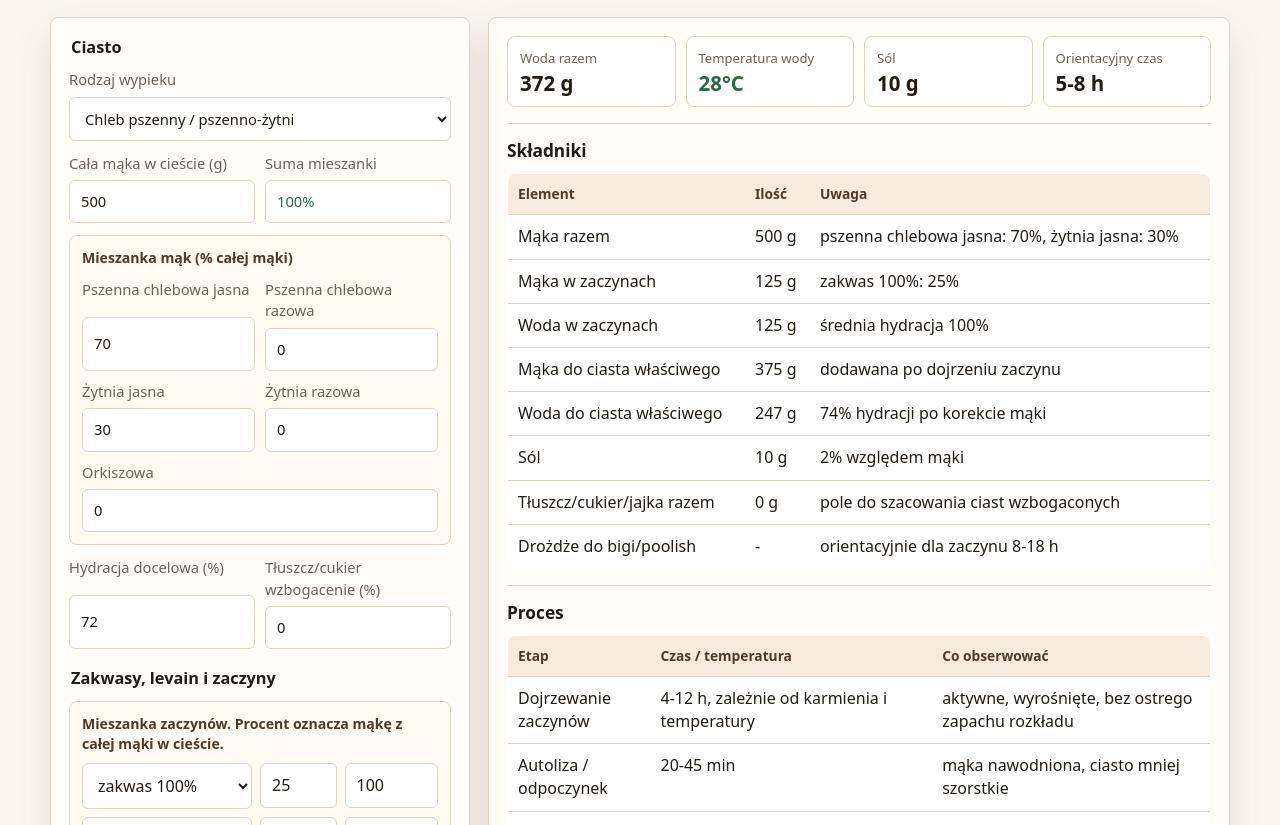
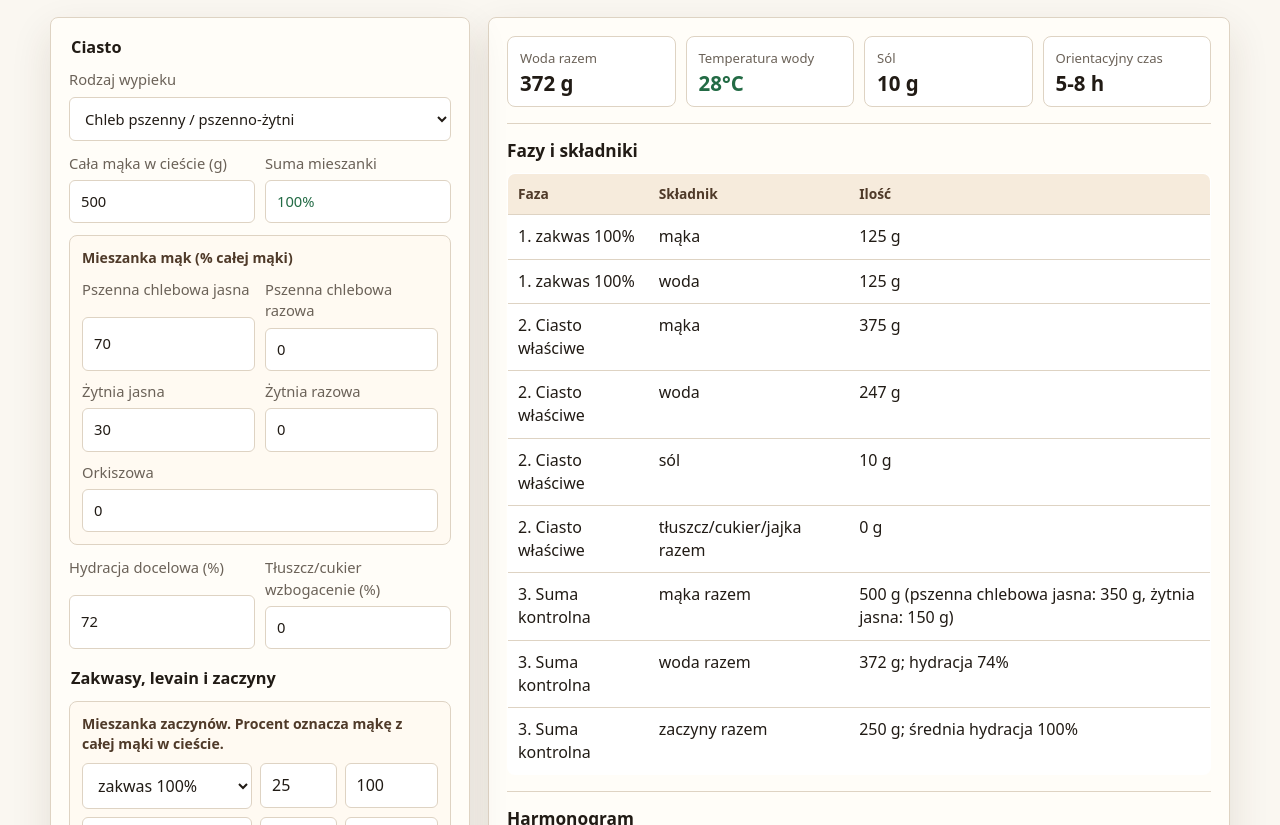
Before and after one commit to wojokoka-max/kalkulator-pieczywa, a plain HTML site: page index.html in a window 1280 px wide. Shown: the part 127-952 px from the top of the page. Drawn offline with Linux system fonts and the light colour scheme.

Commit message:
Show final formula by baking phases

```diff
--- a/index.html
+++ b/index.html
@@ -422,17 +422,17 @@
         </div>
 
         <div class="section">
-          <h2>Składniki</h2>
+          <h2>Fazy i składniki</h2>
           <table>
             <thead>
-              <tr><th>Element</th><th>Ilość</th><th>Uwaga</th></tr>
+              <tr><th>Faza</th><th>Składnik</th><th>Ilość</th></tr>
             </thead>
             <tbody id="ingredients"></tbody>
           </table>
         </div>
 
         <div class="section">
-          <h2>Proces</h2>
+          <h2>Harmonogram</h2>
           <table>
             <thead>
               <tr><th>Etap</th><th>Czas / temperatura</th><th>Co obserwować</th></tr>
@@ -516,6 +516,14 @@
       const min = prefermentFlour * 0.001 * warmFactor;
       const max = prefermentFlour * 0.003 * warmFactor;
       return `${min.toFixed(1)}-${max.toFixed(1)} g świeżych drożdży albo ${(min / 3).toFixed(2)}-${(max / 3).toFixed(2)} g suchych`;
+    }
+
+    function yeastDoseShort(prefermentFlour, roomTemp) {
+      if (prefermentFlour <= 0) return "-";
+      const warmFactor = roomTemp >= 24 ? 0.7 : roomTemp <= 19 ? 1.4 : 1;
+      const min = prefermentFlour * 0.001 * warmFactor;
+      const max = prefermentFlour * 0.003 * warmFactor;
+      return `${min.toFixed(1)}-${max.toFixed(1)} g świeżych / ${(min / 3).toFixed(2)}-${(max / 3).toFixed(2)} g suchych`;
     }
 
     function prefermentMix(flour) {
@@ -606,23 +614,32 @@
       document.getElementById("salt").textContent = grams(salt);
       document.getElementById("timeTotal").textContent = hours(total);
 
-      document.getElementById("ingredients").innerHTML = [
-        ["Mąka razem", grams(flour), mix.active.map(item => `${item.label}: ${Math.round(item.share * 100)}%`).join(", ") || "wpisz udział mąk"],
-        ["Mąka w zaczynach", grams(preferment.flourTotal), preferment.active.map(row => `${row.label}: ${row.pct}%`).join(", ") || "bez zaczynu"],
-        ["Woda w zaczynach", grams(preferment.waterTotal), preferment.flourTotal > 0 ? `średnia hydracja ${Math.round(preferment.averageHydration)}%` : "bez zaczynu"],
-        ["Mąka do ciasta właściwego", grams(finalFlour), "dodawana po dojrzeniu zaczynu"],
-        ["Woda do ciasta właściwego", grams(finalWater), `${Math.round(adjustedHydration)}% hydracji po korekcie mąki`],
-        ["Sól", grams(salt), `${product.salt}% względem mąki`],
-        ["Tłuszcz/cukier/jajka razem", grams(enrichGrams), "pole do szacowania ciast wzbogaconych"],
-        ["Drożdże do bigi/poolish", preferment.yeastFlour > 0 ? yeastDose("biga", preferment.yeastFlour, room) : "-", "orientacyjnie dla zaczynu 8-18 h"]
-      ].map(row => `<tr><td>${row[0]}</td><td>${row[1]}</td><td>${row[2]}</td></tr>`).join("");
+      const flourDescription = mix.active.map(item => `${item.label}: ${grams(flour * item.share)}`).join(", ") || "wpisz udział mąk";
+      const phaseRows = [];
+      preferment.active.forEach((row, index) => {
+        const phase = `${index + 1}. ${row.label}`;
+        phaseRows.push([phase, "mąka", grams(row.flour)]);
+        phaseRows.push([phase, "woda", grams(row.water)]);
+        if (row.yeast) phaseRows.push([phase, "drożdże", yeastDoseShort(row.flour, room)]);
+      });
+      if (!preferment.active.length) {
+        phaseRows.push(["1. Zaczyn", "brak", "0 g"]);
+      }
+      phaseRows.push(["2. Ciasto właściwe", "mąka", grams(finalFlour)]);
+      phaseRows.push(["2. Ciasto właściwe", "woda", grams(finalWater)]);
+      phaseRows.push(["2. Ciasto właściwe", "sól", grams(salt)]);
+      phaseRows.push(["2. Ciasto właściwe", "tłuszcz/cukier/jajka razem", grams(enrichGrams)]);
+      phaseRows.push(["3. Suma kontrolna", "mąka razem", `${grams(flour)} (${flourDescription})`]);
+      phaseRows.push(["3. Suma kontrolna", "woda razem", `${grams(totalWater)}; hydracja ${Math.round(adjustedHydration)}%`]);
+      phaseRows.push(["3. Suma kontrolna", "zaczyny razem", `${grams(preferment.flourTotal + preferment.waterTotal)}; średnia hydracja ${Math.round(preferment.averageHydration || 0)}%`]);
+      document.getElementById("ingredients").innerHTML = phaseRows.map(row => `<tr><td>${row[0]}</td><td>${row[1]}</td><td>${row[2]}</td></tr>`).join("");
 
       document.getElementById("process").innerHTML = [
-        ["Dojrzewanie zaczynów", preferment.yeastFlour > 0 ? "8-18 h w 18-22°C dla bigi/poolish; zakwas według aktywności" : "4-12 h, zależnie od karmienia i temperatury", "aktywne, wyrośnięte, bez ostrego zapachu rozkładu"],
-        ["Autoliza / odpoczynek", enrichment > 15 ? "10-20 min" : "20-45 min", "mąka nawodniona, ciasto mniej szorstkie"],
-        ["Fermentacja wstępna", `${hours(bulk)} przy ok. ${room}°C`, product.note],
-        ["Garowanie", `${hours(proof)} przy ok. ${room}°C`, "ciasto sprężyste, powoli wraca po naciśnięciu"],
-        ["Pieczenie", product.bake, "dopiekaj do mocnego zapachu skórki i stabilnego spodu"]
+        ["Faza 1: dojrzewanie zaczynów", preferment.yeastFlour > 0 ? "8-18 h w 18-22°C dla bigi/poolish; zakwas według aktywności" : "4-12 h, zależnie od karmienia i temperatury", "aktywne, wyrośnięte, bez ostrego zapachu rozkładu"],
+        ["Faza 2: mieszanie / autoliza", enrichment > 15 ? "10-20 min" : "20-45 min", "mąka nawodniona, ciasto mniej szorstkie"],
+        ["Faza 3: fermentacja wstępna", `${hours(bulk)} przy ok. ${room}°C`, product.note],
+        ["Faza 4: formowanie i garowanie", `${hours(proof)} przy ok. ${room}°C`, "ciasto sprężyste, powoli wraca po naciśnięciu"],
+        ["Faza 5: pieczenie", product.bake, "dopiekaj do mocnego zapachu skórki i stabilnego spodu"]
       ].map(row => `<tr><td>${row[0]}</td><td>${row[1]}</td><td>${row[2]}</td></tr>`).join("");
 
       const warnings = [];
```
